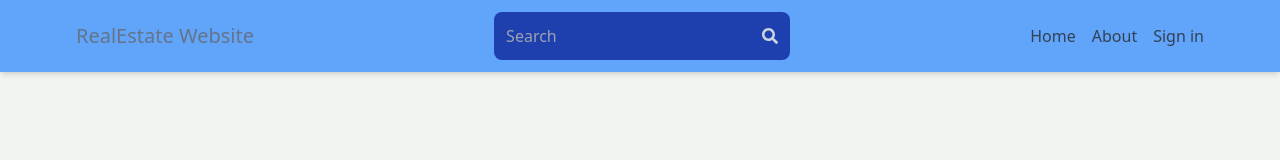
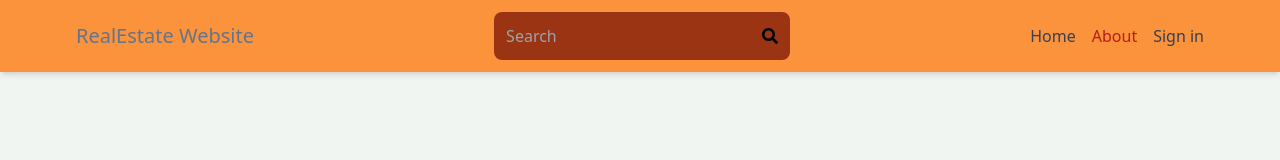
Before and after one commit to basitmurad/cloudproject, a React (Vite) app in the folder client/: page / in a window 1280 px wide. Shown: the top 160 px of the page. Built offline with nearby package versions, Linux system fonts and the light colour scheme; no server answers.

Commit message:
Commit addded

```diff
--- a/client/src/components/Header.jsx
+++ b/client/src/components/Header.jsx
@@ -26,7 +26,7 @@ export default function Header() {
     },[location.search])
 
     return (
-        <header className='bg-blue-400 shadow-md'>
+        <header className='bg-orange-400 shadow-md'>
             <div className='flex justify-between items-center max-w-6xl mx-auto p-3'>
                 <Link to='/'>
                     <h1 className='font-blod text-sm sm:text-xl flex flex-wrap'>
@@ -34,7 +34,7 @@ export default function Header() {
                     </h1>
                 </Link>
 
-                <form onSubmit={handelSubmit} className='bg-blue-800 p-3 rounded-lg flex items-center'>
+                <form onSubmit={handelSubmit} className='bg-orange-800 p-3 rounded-lg flex items-center'>
                     <input
                         type="text"
                         placeholder='Search'
@@ -43,7 +43,7 @@ export default function Header() {
                         onChange={(e) => setSearchTerm(e.target.value)}
                     />
                     <button>
-                        <FaSearch className='text-slate-300' />
+                        <FaSearch className='text-black-300' />
                     </button>
                 </form>
 
@@ -52,7 +52,7 @@ export default function Header() {
                         <li className='hidden sm:inline text-slate-700 hover:underline' >Home</li>
                     </Link>
                     <Link to='/about'>
-                        <li className='hidden sm:inline text-slate-700 hover:underline'>About</li>
+                        <li className='hidden sm:inline text-red-700 hover:underline'>About</li>
                     </Link>
                     <Link to='/profile'>
                         {currentUser ? (
```
